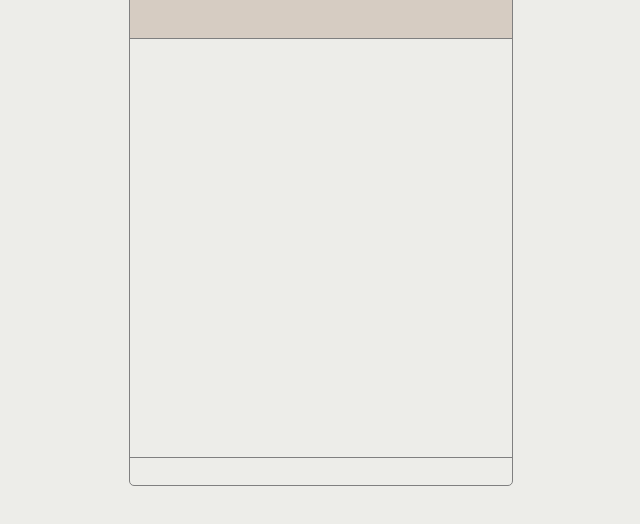
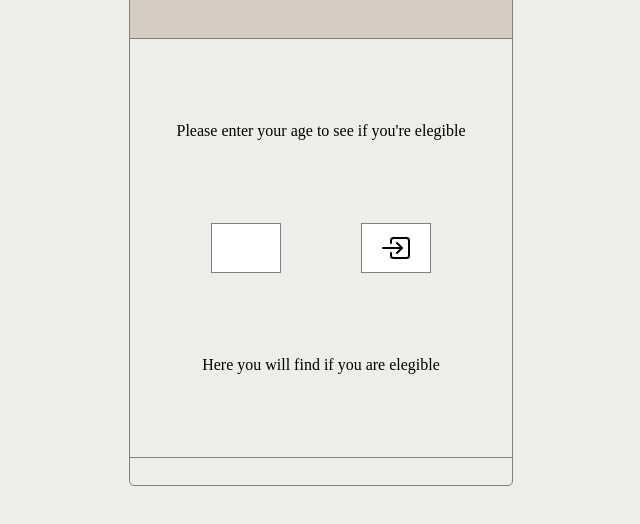
Before and after one commit to NahuelGenchi/kingcard, a plain HTML site: page index.html in a window 1280 px wide. Shown: the part 194-718 px from the top of the page, without its empty margins (319-959 px from the left). Drawn offline with nearby package versions, Linux system fonts and the light colour scheme.

Commit message:
Finishing styles

```diff
--- a/index.html
+++ b/index.html
@@ -13,11 +13,18 @@
             <span class="h1">Letter from the King of Norway</span>
         </header>
         <main>
-
+            <p>Please enter your age to see if you're elegible</p>
+            <div class="input">
+                <input type="text">
+                <button><ion-icon name="enter-outline"></ion-icon></button>
+            </div>
+            <p id="elegible">Here you will find if you are elegible</p>
         </main>
         <footer>
 
         </footer>
     </div>
+    <script type="module" src="https://unpkg.com/ionicons@5.5.2/dist/ionicons/ionicons.esm.js"></script>
+    <script nomodule src="https://unpkg.com/ionicons@5.5.2/dist/ionicons/ionicons.js"></script>
 </body>
 </html>
--- a/scss/_index.scss
+++ b/scss/_index.scss
@@ -26,6 +26,33 @@ body {
         }
         main {
             height: 75%;
+            display: flex;
+            flex-direction: column;
+            justify-content: space-evenly;
+            align-items: center;
+            .input {
+                width: 100%;
+                display: flex;
+                justify-content: space-evenly;
+                input {
+                    height: 50px;
+                    width: 70px;
+                    font-size: 1.3rem;
+                    text-align: center;
+                    border: 1px solid gray;
+                }
+                button {
+                    height: 50px;
+                    width: 70px;
+                    display: flex;
+                    justify-content: center;
+                    align-items: center;
+                    background-color: white;
+                    border: 1px solid gray;
+                    cursor: pointer;
+                    font-size: 2rem;
+                }
+            }
         }
         footer {
             height: 5%;
```
Also changed, not shown: css/main.css, 1 other file.
